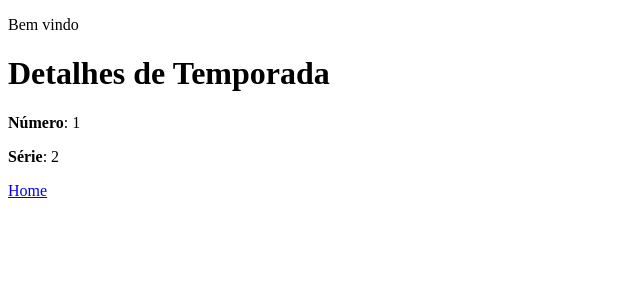
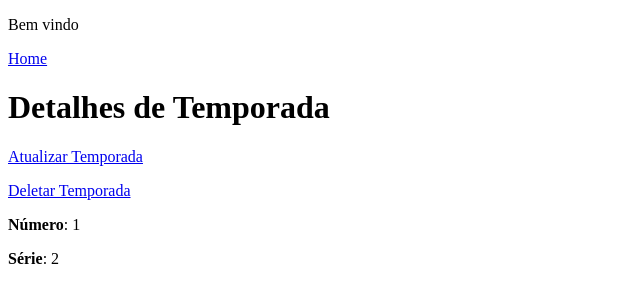
Before and after one commit to rafaelrsilva1996/Projeto_Pos, a Django app: page /seriados/temporadas/1/ in a window 1280 px wide. Shown: the top 303 px of the page, without its empty margins (0-640 px from the left). Run offline with Django 3.2, Linux system fonts and the light colour scheme; data comes from the database, SQL or seed files in the repository.

Commit message:
Finaliando CRUD da model Temporadas

```diff
--- a/server/seriados/templates/details.html
+++ b/server/seriados/templates/details.html
@@ -1,11 +1,14 @@
 {% extends "base.html" %}
 
 {% block content %}
+<p><a href={% url 'seriados:home' %}>Home</a></p>
+
 <h1>Detalhes de {{ title }}</h1>
+
+<p><a href="{% url update_url pk=pk %}">Atualizar {{ title }}</a></p>
+<p><a href="{% url delete_url pk=pk %}">Deletar {{ title }}</a></p>
 
 {% for row in data %}
     <p><b>{{ row.label }}</b>: {{ row.value }}</p>
 {% endfor %}
-
-<p><a href={% url 'seriados:home' %}>Home</a></p>
 {% endblock %}
--- a/server/seriados/templates/episodio_nota_list.html
+++ b/server/seriados/templates/episodio_nota_list.html
@@ -1,6 +1,8 @@
 {% extends "base.html" %}
 
 {% block content %}
+<p><a href={% url 'seriados:home' %}>Home</a></p>
+
 <h1>Lista de Episódios com nota {{ nota }}</h1>
 
 <table>
@@ -17,6 +19,4 @@
     </tr>
 {% endfor %}
 </table>
-
-<p><a href={% url 'seriados:home' %}>Home</a></p>
 {% endblock %}
--- a/server/seriados/templates/form_base.html
+++ b/server/seriados/templates/form_base.html
@@ -1,10 +1,10 @@
 {% extends "base.html" %}
 {% block content %}
+<p><a href={% url 'seriados:home' %}>Home</a></p>
+
 <form action={% url target_url %} method="post">
     {% csrf_token %}
     {{ form }}
     <input type="submit" value="Enviar">
 </form>
-
-<p><a href={% url 'seriados:home' %}>Home</a></p>
 {% endblock %}
--- a/server/seriados/templates/home.html
+++ b/server/seriados/templates/home.html
@@ -13,10 +13,7 @@
     <a href={% url 'seriados:episodio_nota_list' nota='C'%}>Episódios Nota C</a>
 </p>
 
-<p>
-    <a href={% url 'seriados:temporada_list' %}>Temporadas</a>
-    <a href={% url 'seriados:temporada_insert' %}>Inserir Temporada</a>
-</p>
+<p><a href={% url 'seriados:temporada_list' %}>Temporadas</a></p>
 
 <p><a href={% url 'seriados:revisor_list' %}>Revisores</a></p>
 
--- a/server/seriados/templates/reviewepisodio_details.html
+++ b/server/seriados/templates/reviewepisodio_details.html
@@ -1,11 +1,11 @@
 {% extends "base.html" %}
 
 {% block content %}
+<p><a href={% url 'seriados:home' %}>Home</a></p>
+
 <h1>Detalhes de {{ title }}</h1>
 
 <p><b>Episódio</b>: {{ object.episodio }}</p>
 <p><b>Revisor</b>: {{ object.revisor }}</p>
 <p><b>Nota</b>: {{ object.nota }}</p>
-
-<p><a href={% url 'seriados:home' %}>Home</a></p>
 {% endblock %}
--- a/server/seriados/templates/revisor_details.html
+++ b/server/seriados/templates/revisor_details.html
@@ -1,10 +1,10 @@
 {% extends "base.html" %}
 
 {% block content %}
+<p><a href={% url 'seriados:home' %}>Home</a></p>
+
 <h1>Detalhes de {{ title }}</h1>
 
 <p><b>User</b>: {{ object.user }}</p>
 <p><b>Reviews</b>: {{ object.reviews_episodios }}</p>
-
-<p><a href={% url 'seriados:home' %}>Home</a></p>
 {% endblock %}
--- a/server/seriados/templates/temporada_confirm_delete.html
+++ b/server/seriados/templates/temporada_confirm_delete.html
@@ -1,8 +1,10 @@
 {% extends "base.html" %}
 
 {% block content %}
-    Quer deletar a temporada {{ object.numero }}
-    da Série {{ object.serie.nome }}? <br />
+<p><a href={% url 'seriados:home' %}>Home</a></p>
+
+    Quer deletar a temporada <b>{{ object.numero }}</b>
+    da Série: <b>{{ object.serie.nome }}</b>? <br />
 
     <form action="." method="post">
         {% csrf_token %}
--- a/server/seriados/templates/temporada_details.html
+++ b/server/seriados/templates/temporada_details.html
@@ -1,8 +1,8 @@
 {% extends "base.html" %}
 
 {% block content %}
+<p><a href={% url 'seriados:home' %}>Home</a></p>
+
     <b>Série</b>: {{ object.serie.nome }} <br />
     <b>Temporada</b>: {{ object.numero }} <br />
-
-    <p><a href={% url 'seriados:home' %}>Home</a></p>
 {% endblock %}
--- a/server/seriados/templates/temporada_list.html
+++ b/server/seriados/templates/temporada_list.html
@@ -1,6 +1,8 @@
 {% extends "base.html" %}
 
 {% block content %}
+<p><a href={% url 'seriados:home' %}>Home</a></p>
+
 <h1>Lista de Temporadas</h1>
 
 <table border="1px">
@@ -16,6 +18,4 @@
         </tr>
     {% endfor %}
 </table>
-
-<p><a href={% url 'seriados:home' %}>Home</a></p>
 {% endblock %}
--- a/server/seriados/urls.py
+++ b/server/seriados/urls.py
@@ -20,7 +20,7 @@ urlpatterns = [
     path('temporadas/<int:pk>/', views.TemporadaDetailView.as_view(), name='temporada_details'),
     path('temporadas/inserir/', views.TemporadaCreateView.as_view(), name='temporada_insert'),
     path('temporadas/<int:pk>/editar/', views.TemporadaUpdateView.as_view(), name='temporada_update'),
-    path('temporadas/<int:pk>/excluir/', views.TemporadaDeleteView.as_view(), name='temporada_excluir'),
+    path('temporadas/<int:pk>/excluir/', views.TemporadaDeleteView.as_view(), name='temporada_delete'),
 
     path('revisores/', views.RevisorListView.as_view(), name='revisor_list'),
     path('revisores/<int:pk>', views.RevisorDetailView.as_view(), name='revisor_details'),
--- a/server/seriados/views.py
+++ b/server/seriados/views.py
@@ -140,6 +140,7 @@ class TemporadaListView(View):
             'rows': rows,
             'detail_url': 'seriados:temporada_details',
             'list_url': 'seriados:temporada_list',
+            'insert_url': 'seriados:temporada_insert',
         }
         return render(request, 'list.html', context)
 
@@ -149,6 +150,9 @@ class TemporadaDetailView(View):
         context = {
             'title': "Temporada",
             'data': prepare_data_detail(_object, ['numero', 'serie']),
+            'update_url': 'seriados:temporada_update',
+            'delete_url': 'seriados:temporada_delete',
+            'pk': pk,
         }
         return render(request, 'details.html', context)
 
```
Also changed, not shown: server/seriados/templates/list.html (+22 -20 lines).
